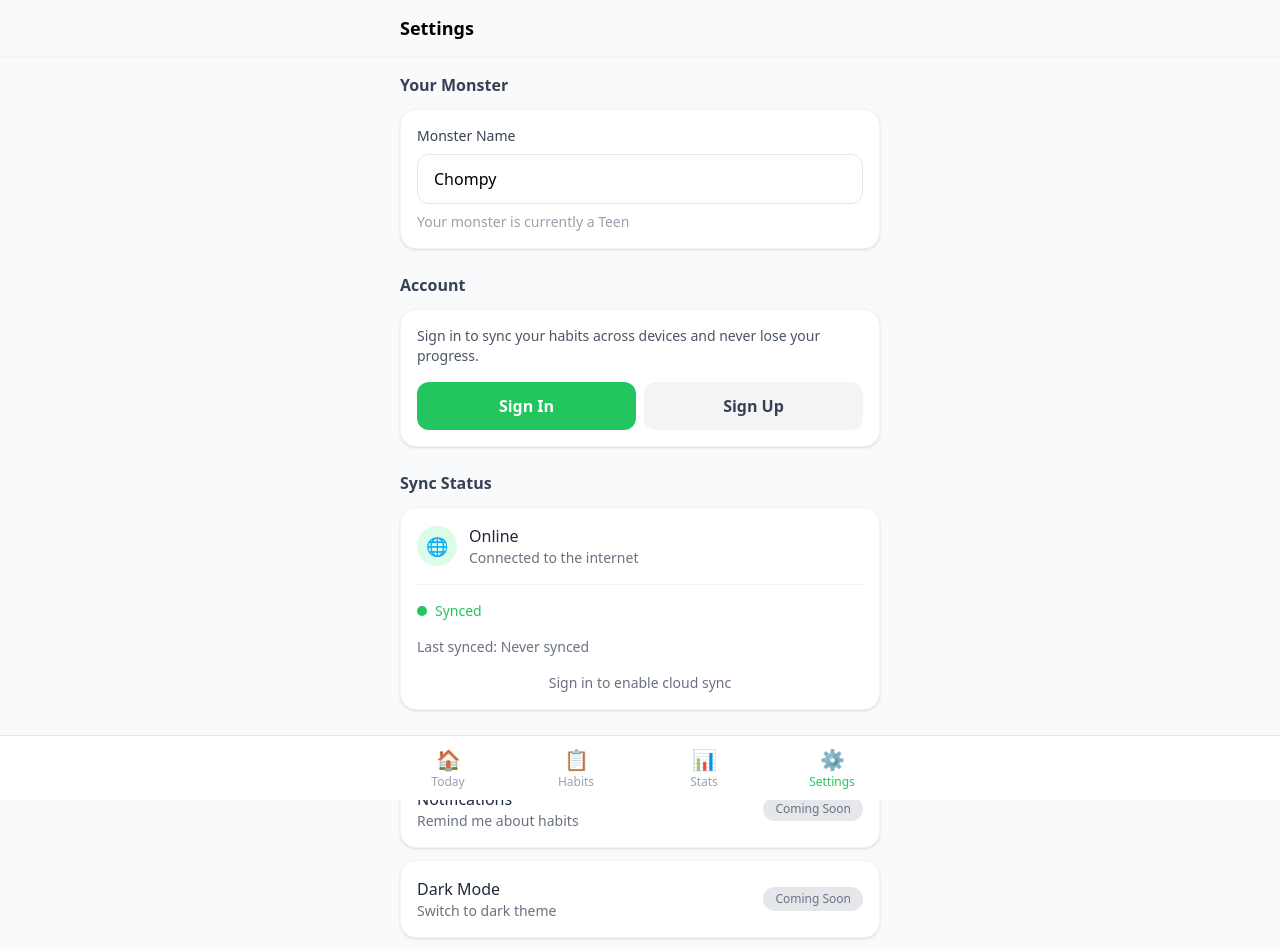
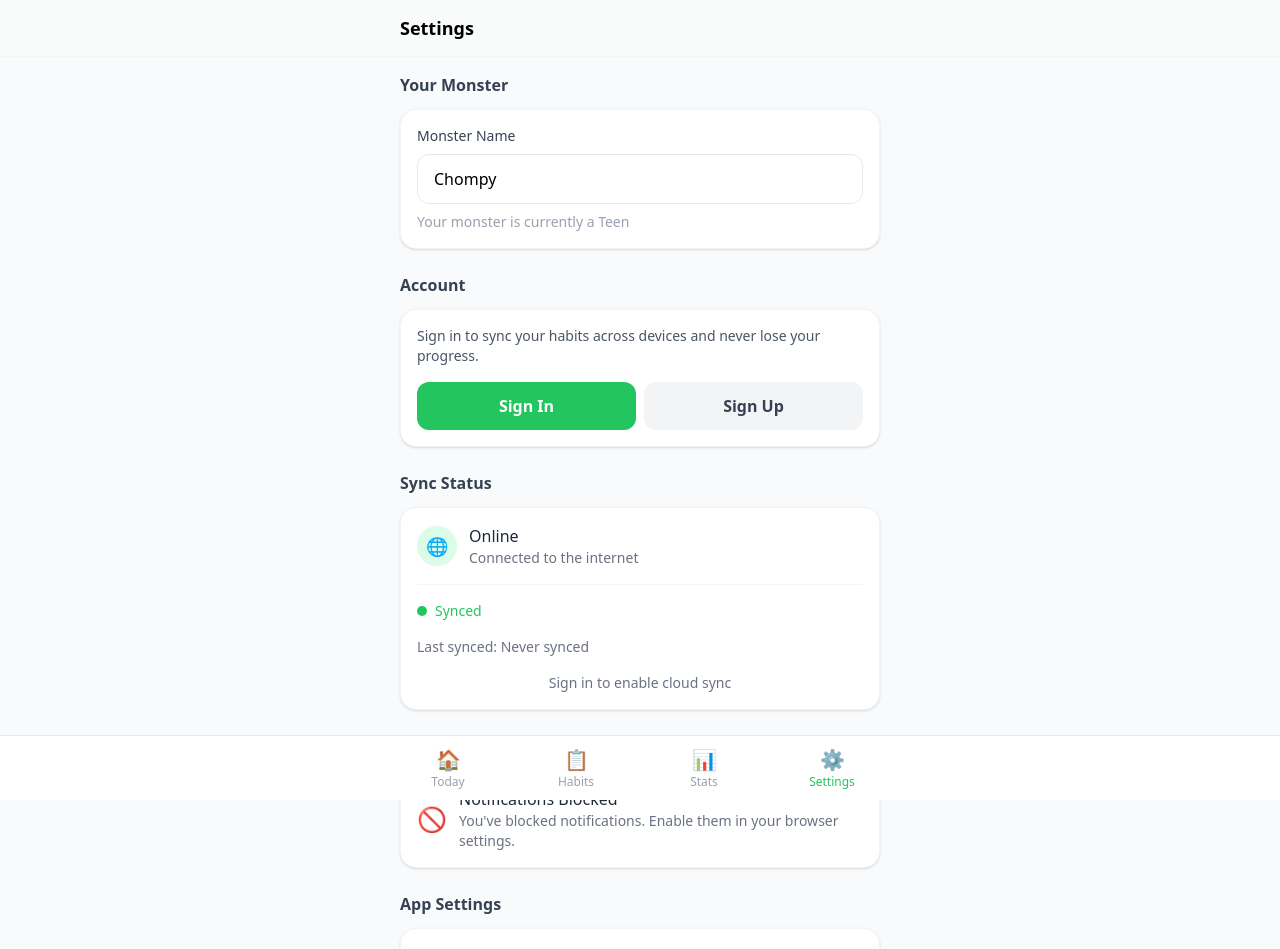
Before and after one commit to raytf/app_hungry-hundreds, a SvelteKit app: page /settings in a window 1280 px wide. Shown: the top 949 px of the page. Built offline with nearby package versions, Linux system fonts and the light colour scheme; no server answers.

Commit message:
feat(notifications): implement push notification settings and token management

```diff
--- a/src/routes/settings/+page.svelte
+++ b/src/routes/settings/+page.svelte
@@ -6,10 +6,12 @@
 	import { mockMonster } from '$lib/data/mockData';
 	import { auth, isAuthenticated, userEmail } from '$lib/stores/auth';
 	import { syncStore, isOnline, isSyncing } from '$lib/sync';
+	import { pushStore } from '$lib/notifications';
 
 	let monsterName = $state(mockMonster.name);
 	let showResetConfirm = $state(false);
 	let signingOut = $state(false);
+	let showToken = $state(false);
 
 	function handleReset() {
 		habits.reset();
@@ -211,20 +213,108 @@
 		</div>
 	</section>
 
+	<!-- Notifications -->
+	<section class="mb-6">
+		<h3 class="mb-3 font-semibold text-gray-700">Notifications</h3>
+		<div class="card">
+			{#if !$pushStore.isSupported}
+				<div class="flex items-center gap-3">
+					<span class="text-2xl">🔕</span>
+					<div>
+						<p class="font-medium text-gray-800">Not Available</p>
+						<p class="text-sm text-gray-500">
+							Push notifications are not supported in this browser or Firebase is not configured.
+						</p>
+					</div>
+				</div>
+			{:else if $pushStore.permission === 'denied'}
+				<div class="flex items-center gap-3">
+					<span class="text-2xl">🚫</span>
+					<div>
+						<p class="font-medium text-gray-800">Notifications Blocked</p>
+						<p class="text-sm text-gray-500">
+							You've blocked notifications. Enable them in your browser settings.
+						</p>
+					</div>
+				</div>
+			{:else if $pushStore.isEnabled && $pushStore.token}
+				<div class="flex items-center gap-3">
+					<span class="text-2xl">🔔</span>
+					<div>
+						<p class="font-medium text-gray-800">Notifications Enabled</p>
+						<p class="text-sm text-gray-500">You'll receive habit reminders</p>
+					</div>
+				</div>
+
+				<!-- Token for testing (dev only) -->
+				<div class="mt-4 border-t border-gray-100 pt-4">
+					<button
+						onclick={() => (showToken = !showToken)}
+						class="text-sm text-gray-500 hover:text-gray-700"
+					>
+						{showToken ? 'Hide' : 'Show'} FCM Token (for testing)
+					</button>
+					{#if showToken}
+						<div class="mt-2">
+							<p class="mb-1 text-xs text-gray-400">
+								Copy this token to Firebase Console → Cloud Messaging → Send test message
+							</p>
+							<textarea
+								readonly
+								class="h-20 w-full rounded-lg border border-gray-200 bg-gray-50 p-2 font-mono text-xs text-gray-600"
+								value={$pushStore.token}
+							></textarea>
+							<button
+								onclick={() => navigator.clipboard.writeText($pushStore.token ?? '')}
+								class="btn-secondary mt-2 w-full text-sm"
+							>
+								📋 Copy Token
+							</button>
+						</div>
+					{/if}
+				</div>
+
+				<button onclick={() => pushStore.disable()} class="btn-secondary mt-4 w-full">
+					Disable Notifications
+				</button>
+			{:else}
+				<div class="flex items-center gap-3">
+					<span class="text-2xl">🔔</span>
+					<div>
+						<p class="font-medium text-gray-800">Enable Notifications</p>
+						<p class="text-sm text-gray-500">Get reminded about your daily habits</p>
+					</div>
+				</div>
+				<button
+					onclick={() => pushStore.requestPermission()}
+					disabled={$pushStore.isLoading}
+					class="btn-primary mt-4 w-full"
+				>
+					{#if $pushStore.isLoading}
+						<span class="inline-flex items-center gap-2">
+							<span
+								class="h-4 w-4 animate-spin rounded-full border-2 border-white border-t-transparent"
+							></span>
+							Enabling...
+						</span>
+					{:else}
+						Enable Notifications
+					{/if}
+				</button>
+			{/if}
+
+			{#if $pushStore.error}
+				<div class="mt-3 rounded-lg bg-red-50 p-3 text-sm text-red-600">
+					{$pushStore.error}
+				</div>
+			{/if}
+		</div>
+	</section>
+
 	<!-- App Settings -->
 	<section class="mb-6">
 		<h3 class="mb-3 font-semibold text-gray-700">App Settings</h3>
 		<div class="space-y-3">
-			<div class="card flex items-center justify-between">
-				<div>
-					<p class="font-medium text-gray-800">Notifications</p>
-					<p class="text-sm text-gray-500">Remind me about habits</p>
-				</div>
-				<div class="rounded-full bg-gray-200 px-3 py-1 text-xs font-medium text-gray-500">
-					Coming Soon
-				</div>
-			</div>
-
 			<div class="card flex items-center justify-between">
 				<div>
 					<p class="font-medium text-gray-800">Dark Mode</p>
```
